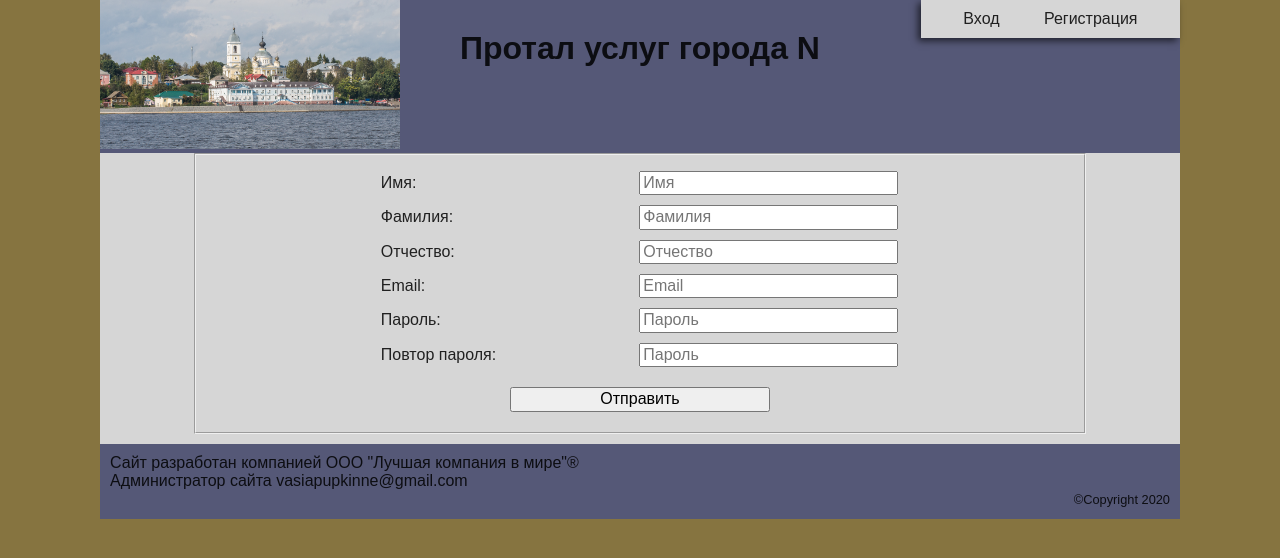
After one commit to GusevAndrey1988/diplom, a PHP site: template private/templates/components/forms/user_registration.php in a window 1280 px wide. The commit adds this page. Shown: the top 558 px of the page. Run offline with PHP 8.4, Linux system fonts and the light colour scheme; the template is opened without the code that fills it, so the values that code supplies are empty; some libraries are stand-ins or nearby versions.

Commit message:
Вт сен  8 21:46:58 MSK 2020

```diff
--- a/private/classes/Main/Application.php
+++ b/private/classes/Main/Application.php
@@ -75,4 +75,10 @@ class Application
 
 		require $filepath;
 	}
+
+	public function redirect(string $url)
+	{
+		header("Location: $url");
+		exit();
+	}
 }
--- /dev/null
+++ b/private/templates/components/forms/user_registration.php
@@ -0,0 +1,35 @@
+<?php
+	// array $arParameters
+?>
+
+<form id="user-registration" action="<?=$arParameters['action']?>" method="POST">
+	<fieldset>
+		<div>
+			<label for="">Имя:</label>
+			<input name="user[first_name]" type="text" size="30" placeholder="Имя">
+		</div>
+		<div>
+			<label for="">Фамилия:</label>
+			<input name="user[last_name]" type="text" size="30" placeholder="Фамилия">
+		</div>
+		<div>
+			<label for="">Отчество:</label>
+			<input name="user[patronymic]" type="text" size="30" placeholder="Отчество">
+		</div>
+		<div>
+			<label for="">Email:</label>
+			<input name="user[email]" type="text" size="30" placeholder="Email" pattern="^.+?@.+\..+?$">
+		</div>
+		<div>
+			<label for="">Пароль:</label>
+			<input name="user[password1]" type="password" size="30" placeholder="Пароль" pattern=".{6,}">
+		</div>
+		<div>
+			<label for="">Повтор пароля:</label>
+			<input name="user[password2]" type="password" size="30" placeholder="Пароль" pattern=".{6,}">
+		</div>
+		<div>
+			<input name="send" type="submit" value="Отправить">
+		</div>
+	</fieldset>
+</form>
--- a/private/templates/header.php
+++ b/private/templates/header.php
@@ -5,7 +5,7 @@
 		<title>Сайт муниципальных услуг</title>
 
 		<link rel="stylesheet" type="text/css" href="styles/normalize.css">
-		<link rel="stylesheet" type="text/css" href="styles/main.css?v=2">
+		<link rel="stylesheet" type="text/css" href="styles/main.css?v=3">
 	</head>
 	<body>
 		<header>
--- a/public/styles/main.css
+++ b/public/styles/main.css
@@ -81,7 +81,9 @@ ul, dl {
 	padding: 0;
 }
 
-h1 {
+h1, h2 {
+	margin: 0;
+
 	text-align: center;
 }
 
@@ -130,6 +132,10 @@ section {
 section:nth-child(even) {
 	background: var(--main-alter-color);
 	color: var(--main-font-alter-color);
+}
+
+header h1 {
+	margin-top: 30px;
 }
 
 /* >Логотип */
@@ -211,6 +217,10 @@ header nav {
 /* <Footer */
 
 /* >Список услуг */
+#services h1 {
+	margin-top: 20px;
+}
+
 #services form {
 	margin: auto;
 
@@ -284,3 +294,48 @@ header nav {
 	margin-left: 20px;
 }
 /* <Список ЧАВо */
+
+/* >templates/componets/forms */
+#user-registration {
+	padding-bottom: 10px;
+}
+
+#user-registration fieldset {
+	width: 80%;
+
+	margin: 0 auto;
+}
+
+#user-registration div {
+	width: 60%;
+
+	margin: 10px auto;
+}
+
+#user-registration div label {
+	display: inline-block;
+
+	width: 49%;
+
+	box-sizing: border-box;
+}
+
+#user-registration div input {
+	display: inline-block;
+
+	width: 50%;
+
+	box-sizing: border-box;
+}
+
+#user-registration div:last-child input {
+	display: block;
+	margin: 20px auto 0 auto;
+}
+/* <templates/componets/forms */
+
+/* >registration page */
+h2 {
+	padding: 20px 0 20px 0;
+}
+/* <registration page */
```
Also changed, not shown: private/components/form/init.php (added, +32 -0 lines), public/registration.php (+3 -6 lines).
